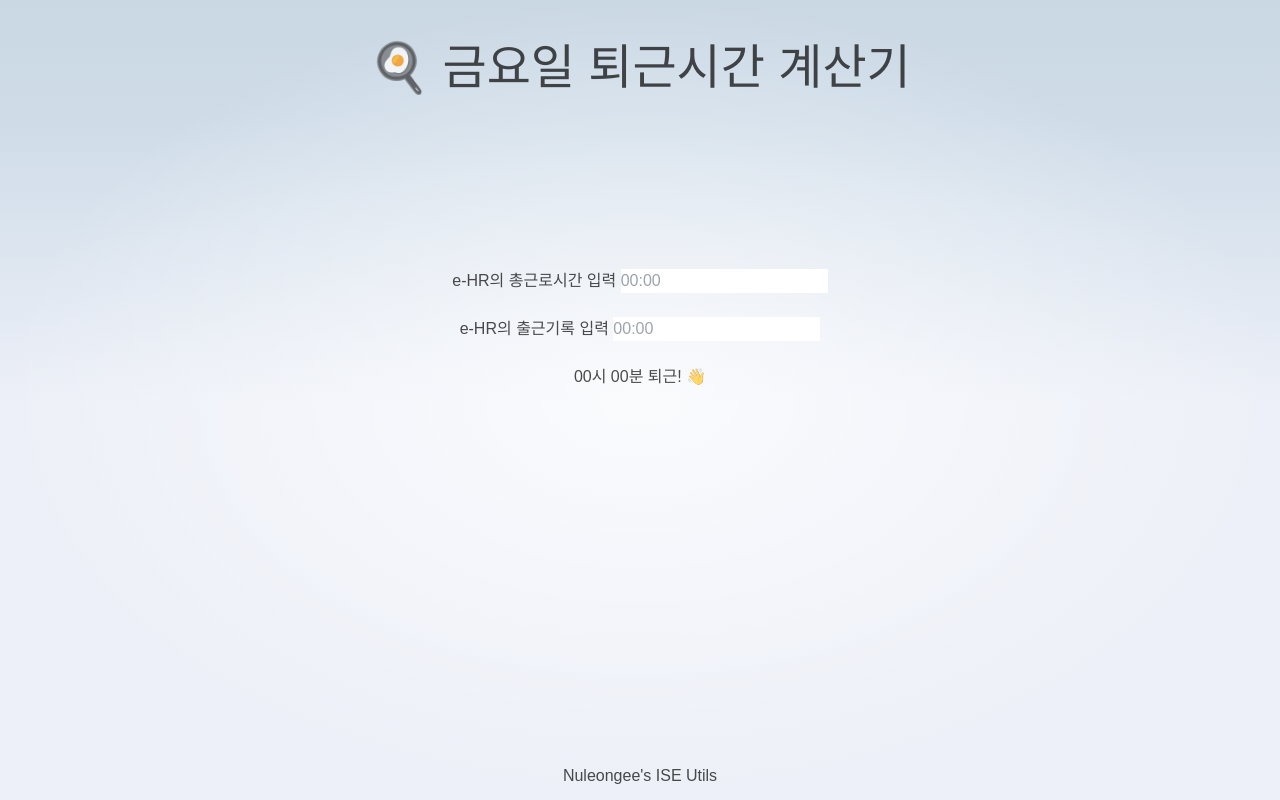
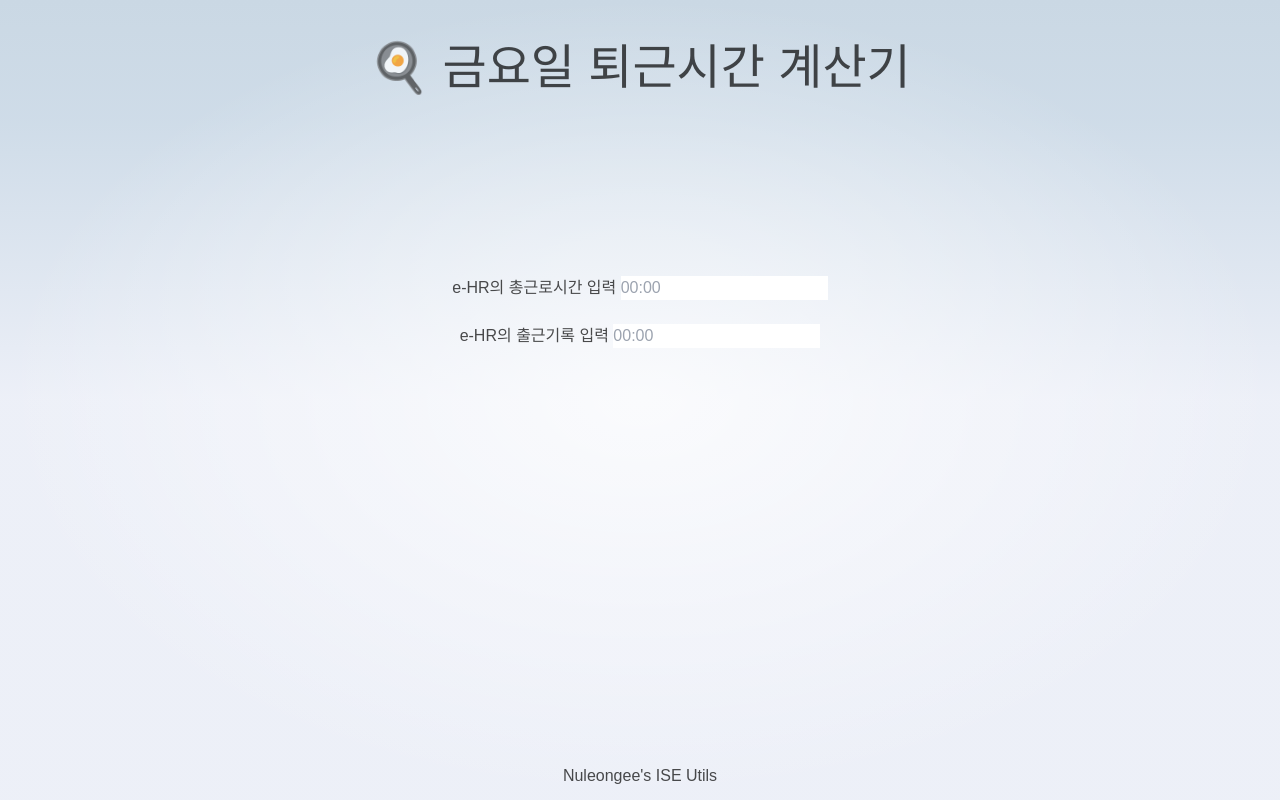
Before and after one commit to nuleongee/ise-utils, a SvelteKit app: page / in a window 1280 px wide. Built offline with nearby package versions, Linux system fonts and the light colour scheme; a web font is replaced by a local one.

Commit message:
feat: 퇴근 시간 계산 완료

```diff
--- a/src/routes/+page.svelte
+++ b/src/routes/+page.svelte
@@ -1,15 +1,15 @@
 <script>
+	import dayjs from 'dayjs';
+
 	let workTimeAmount = '',
 		arrivalTime = '',
-		quittingTime = '';
+		quittingTime;
 
 	function handleWorkTimeInput(event) {
 		let formattedTime = event.target.value;
 
-		// Remove any non-numeric characters from the input value
 		formattedTime = formattedTime.replace(/\D/g, '');
 
-		// Format the time as "hh:mm"
 		if (formattedTime.length > 0) {
 			formattedTime = formattedTime.replace(/(\d{2})(\d{2})/, '$1:$2');
 			formattedTime = formattedTime.slice(0, 5);
@@ -28,10 +28,8 @@
 	function handleArrivalTimeInput(event) {
 		let formattedTime = event.target.value;
 
-		// Remove any non-numeric characters from the input value
 		formattedTime = formattedTime.replace(/\D/g, '');
 
-		// Format the time as "hh:mm"
 		if (formattedTime.length > 0) {
 			formattedTime = formattedTime.replace(/(\d{2})(\d{2})/, '$1:$2');
 			formattedTime = formattedTime.slice(0, 5);
@@ -41,23 +39,32 @@
 	}
 
 	$: if (arrivalTime.length === 5) {
-		let hours = Math.min(parseInt(arrivalTime.split(':')[0]), 10);
+		let hours = Math.min(parseInt(arrivalTime.split(':')[0]), 11);
 		let minutes = Math.min(Number(arrivalTime.split(':')[1]), 59);
 
 		arrivalTime = hours.toString().padStart(2, '0') + ':' + minutes.toString().padStart(2, '0');
 	}
 
 	$: {
-		let goalHours = 50;
-		let goalMinutes = 0;
-
 		let workTimeHours = parseInt(workTimeAmount.split(':')[0]);
 		let workTimeMinutes = parseInt(workTimeAmount.split(':')[1]);
 
 		let arrivalTimeHours = parseInt(arrivalTime.split(':')[0]);
 		let arrivalTimeMinutes = parseInt(arrivalTime.split(':')[1]);
 
-		let quittingTimeHours = goalHours - workTimeHours;
+		let baseTime = dayjs().startOf('week').add(5, 'day');
+
+		quittingTime = baseTime
+			.add(51 - workTimeHours, 'hour')
+			.subtract(workTimeMinutes, 'minute')
+			.add(arrivalTimeHours, 'hour')
+			.add(arrivalTimeMinutes, 'minute');
+
+		let minQuittingTime = baseTime.add(16, 'hour');
+
+		if (quittingTime < minQuittingTime) {
+			quittingTime = minQuittingTime;
+		}
 	}
 </script>
 
@@ -71,16 +78,24 @@
 
 <section>
 	<span>
-		<a href="https://ehr.i-screamedu.co.kr" target="_blank" rel="noreferrer noopener">e-HR의 총근로시간 입력</a>
-		<input type="text" bind:value={workTimeAmount} on:input={handleWorkTimeInput} placeholder="00:00" />
+		<label for="workTime">e-HR의 총근로시간 입력</label>
+		<input id="workTime" type="text" bind:value={workTimeAmount} on:input={handleWorkTimeInput} placeholder="00:00" />
 	</span>
 	<br />
 	<span>
-		<a href="https://ehr.i-screamedu.co.kr" target="_blank" rel="noreferrer noopener">e-HR의 출근기록 입력</a>
-		<input type="text" bind:value={arrivalTime} on:input={handleArrivalTimeInput} placeholder="00:00" />
+		<label for="arrivalTime">e-HR의 출근기록 입력</label>
+		<input
+			id="arrivalTime"
+			type="text"
+			bind:value={arrivalTime}
+			on:input={handleArrivalTimeInput}
+			placeholder="00:00"
+		/>
 	</span>
 	<br />
-	<span>00시 00분 퇴근! 👋</span>
+	{#if Number.isInteger(quittingTime.hour()) && Number.isInteger(quittingTime.minute())}
+		<span>{quittingTime.hour() - 12}시 {quittingTime.minute().toString().padStart(2, '0')}분 퇴근! 👋</span>
+	{/if}
 </section>
 
 <style lang="postcss">
```
